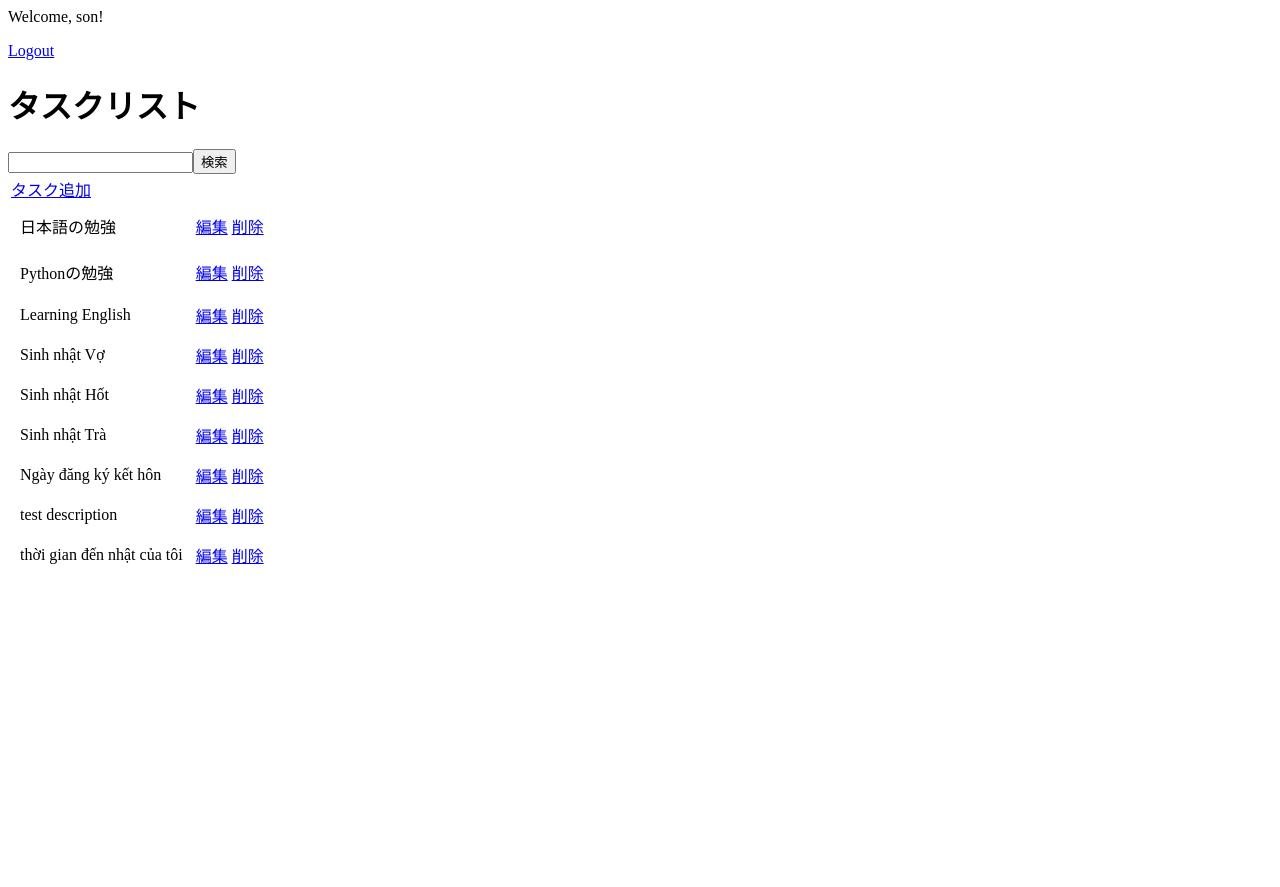
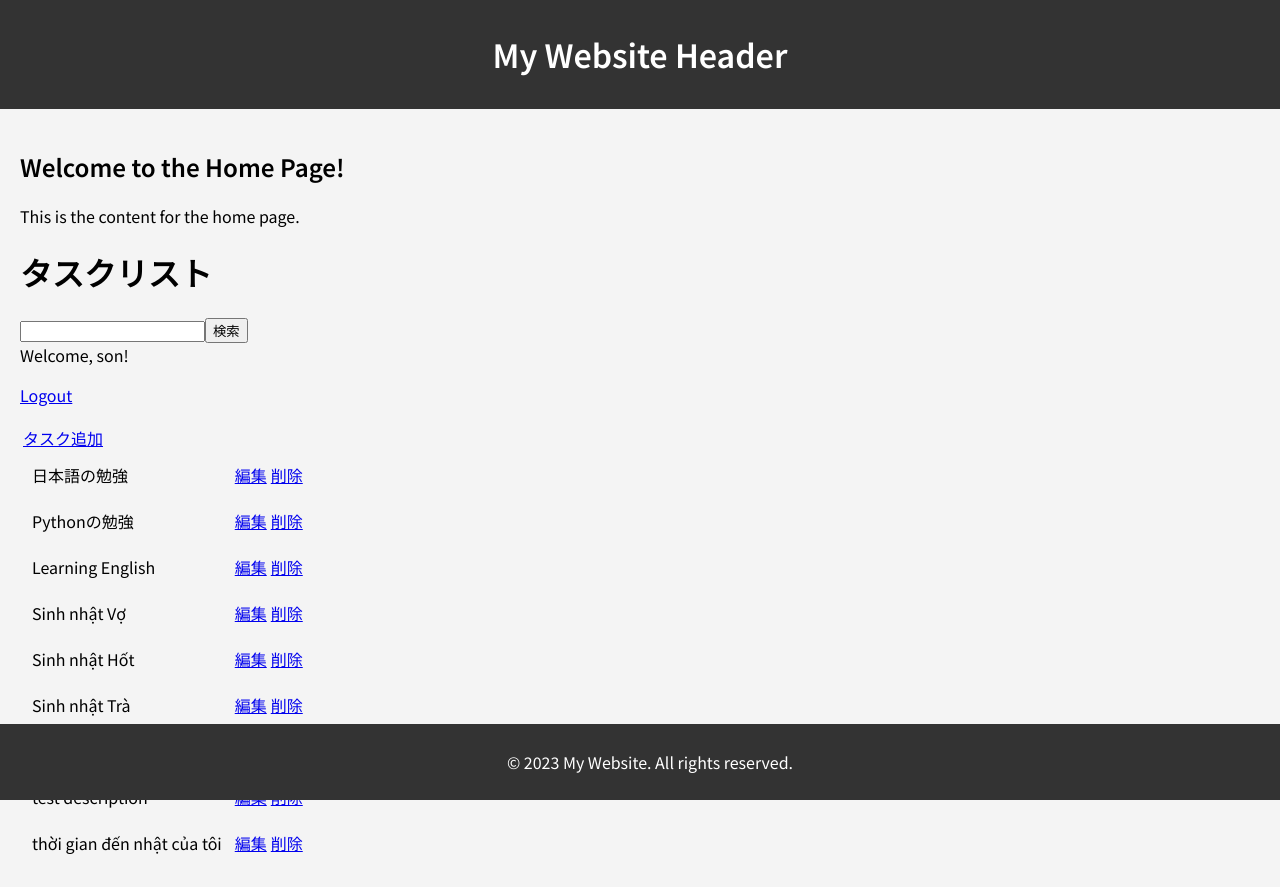
Before and after one commit to sonle9502/study_DjangoProject, a Django app: page / in a window 1280 px wide. Before the commit the page ends 564 px from the top, so only its background shows below. Run offline with Django 4.2, Linux system fonts and the light colour scheme; a user stored in the database is signed in; data comes from the database, SQL or seed files in the repository.

Commit message:
update html file

```diff
--- /dev/null
+++ b/todoapp/templates/todoapp/base.html
@@ -0,0 +1,62 @@
+<!DOCTYPE html>
+<html lang="jp">
+
+<head>
+    <meta charset="UTF-8">
+    <meta name="viewport" content="width=device-width, initial-scale=1.0">
+    <title>{% block title %}My Website!{% endblock %}</title>
+    <link rel="preconnect" href="https://fonts.googleapis.com">
+    <link rel="preconnect" href="https://fonts.gstatic.com" crossorigin>
+    <link href="https://fonts.googleapis.com/css2?family=Noto+Sans+JP:wght@300;400;600&display=swap" rel="stylesheet">
+    <!-- Additional head elements (stylesheets, scripts, etc.) can be added here -->
+    <style>
+        body {
+            font-family: 'Noto Sans JP', sans-serif;
+            margin: 0;
+            padding: 0;
+            background-color: #f4f4f4;
+        }
+
+        header {
+            background-color: #333;
+            color: #fff;
+            padding: 10px;
+            text-align: center;
+        }
+
+        main {
+            padding: 20px;
+        }
+
+        footer {
+            background-color: #333;
+            color: #fff;
+            text-align: center;
+            padding: 10px;
+            position: absolute;
+            bottom: 0;
+            width: 100%;
+        }
+    </style>
+</head>
+
+<body>
+    <header>
+        <h1>{% block header %}My Website Header{% endblock %}</h1>
+        <!-- Navigation links or other header content can be added here -->
+    </header>
+
+    <main>
+        {% block content %}{% endblock %}
+        <!-- The main content of individual pages will replace this block -->
+    </main>
+
+    <footer>
+        <p>&copy; 2023 My Website. All rights reserved.</p>
+        <!-- Additional footer content can be added here -->
+    </footer>
+
+    <!-- Additional scripts or other elements can be added before the closing </body> tag -->
+</body>
+
+</html>
--- a/todoapp/templates/todoapp/task_list.html
+++ b/todoapp/templates/todoapp/task_list.html
@@ -1,9 +1,11 @@
-{% if user.is_authenticated %}
-    Welcome, {{ user.username }}!
-    <p><a href="{% url 'logout' %}">Logout</a></p>
-{% else %}
-    <p><a href="{% url 'login' %}">Login</a></p>
-{% endif %}
+<!-- home.html -->
+{% extends 'todoapp/base.html' %}
+
+{% block title %}Home - My Website!{% endblock %}
+
+{% block content %}
+    <h2>Welcome to the Home Page!</h2>
+    <p>This is the content for the home page.</p>
 <table>
 
         <h1>タスクリスト</h1>
@@ -23,4 +25,14 @@
             <td><a href="{% url 'task_delete' task.id %}">削除</a></td>
         </tr>
     {% endfor %}
+
+    <div class="LoginAndLogout">
+        {% if user.is_authenticated %}
+        Welcome, {{ user.username }}!
+        <p><a href="{% url 'logout' %}">Logout</a></p>
+        {% else %}
+        <p><a href="{% url 'login' %}">Login</a></p>
+        {% endif %}
+    </div>
 </table>
+{% endblock %}
```
Also changed, not shown: todoapp/templates/todoapp/login.html (+9 -0 lines), todoapp/templates/todoapp/register.html (+8 -0 lines), todoapp/templates/todoapp/task_confirm_delete.html (+7 -0 lines), todoapp/templates/todoapp/task_form.html (+8 -0 lines).
